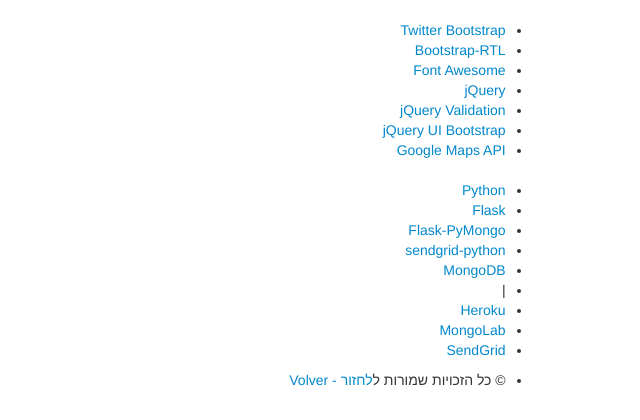
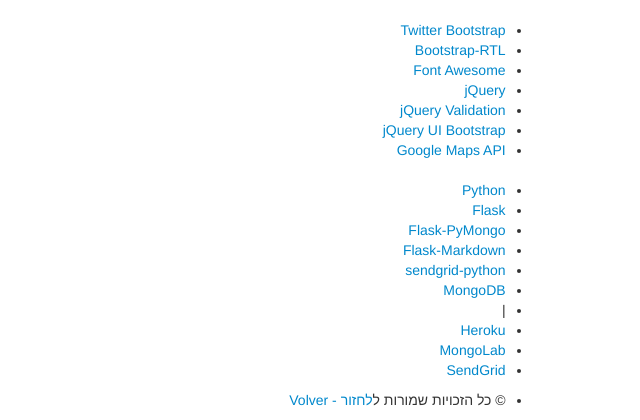
Before and after one commit to yoavram/volver, a Flask app: page / in a window 1280 px wide. Shown: the part 563-983 px from the top of the page, without its empty margins (640-1280 px from the left). Before the commit the page ends 949 px from the top, so only its background shows below. Run offline with Flask 2, Linux system fonts and the light colour scheme; some libraries are stand-ins or nearby versions.

Commit message:
added flask-markdown ref

```diff
--- a/templates/base.html
+++ b/templates/base.html
@@ -107,6 +107,7 @@
      <li><a href="http://python.org/">Python</a></li>
      <li><a href="http://flask.pocoo.org/">Flask</a></li>
      <li><a href="http://flask-pymongo.readthedocs.org/">Flask-PyMongo</a></li>
+     <li><a href="http://packages.python.org/Flask-Markdown/">Flask-Markdown</a></li>
      <li><a href="https://github.com/sendgrid/sendgrid-python">sendgrid-python</a></li>
      <li><a href="http://www.mongodb.org/">MongoDB</a></li>
      <li>|</li>
```
